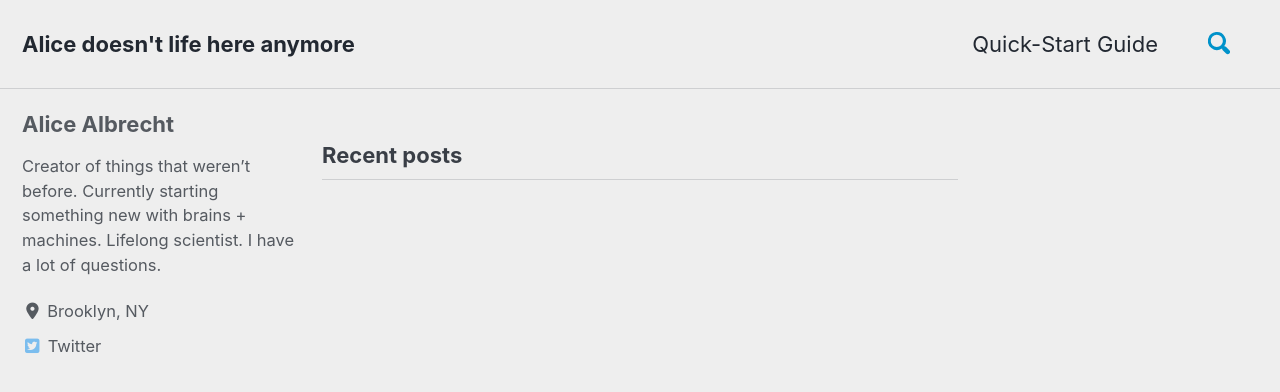
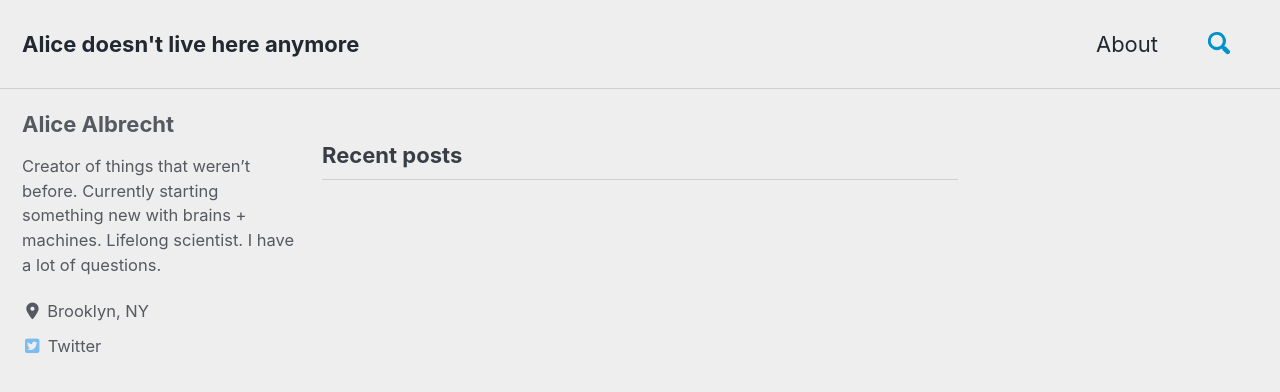
Before and after one commit to alicealbrecht/website, a Jekyll site: the page built from index.html, in a window 1280 px wide and 900 px high. Shown: the top 392 px of the window. Built offline with Jekyll 4.4.1, drawn with Linux system fonts in a browser that asks for light colours; cached includes are drawn as plain includes; nearby versions of some CDN libraries; the list of posts is cut into pages by our own code.

Commit message:
fix text and add 'About'

```diff
--- a/_config.yml
+++ b/_config.yml
@@ -16,7 +16,7 @@ minimal_mistakes_skin    : air #"default", "air", "aqua", "contrast", "dark", "d
 
 # Site Settings
 locale                   : "en-US"
-title                    : "Alice doesn't life here anymore" # "Site Title"
+title                    : "Alice doesn't live here anymore" # "Site Title"
 title_separator          : "|"
 subtitle                 : # site tagline that appears below site title in masthead
 name                     : "Alice Albrecht"
@@ -262,7 +262,7 @@ defaults:
       path: ""
       type: posts
     values:
-      layout: single
+      layout: splash
       author_profile: true
       read_time: true
       comments: # true
--- a/_data/navigation.yml
+++ b/_data/navigation.yml
@@ -1,7 +1,7 @@
 # main links
 main:
-  - title: "Quick-Start Guide"
-    url: https://mmistakes.github.io/minimal-mistakes/docs/quick-start-guide/
+  - title: "About"
+    url: https://www.alicealbrecht.com/about/
   # - title: "About"
   #   url: https://mmistakes.github.io/minimal-mistakes/about/
   # - title: "Sample Posts"
```
